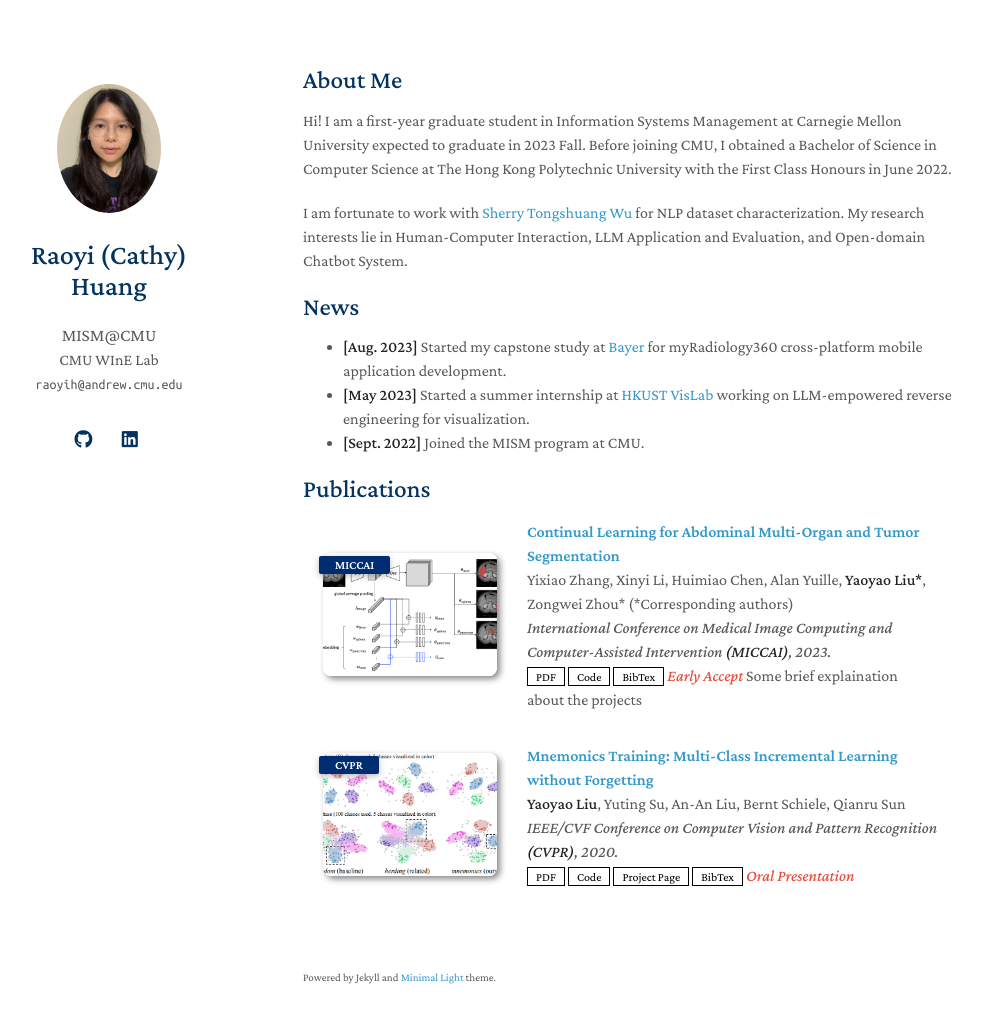
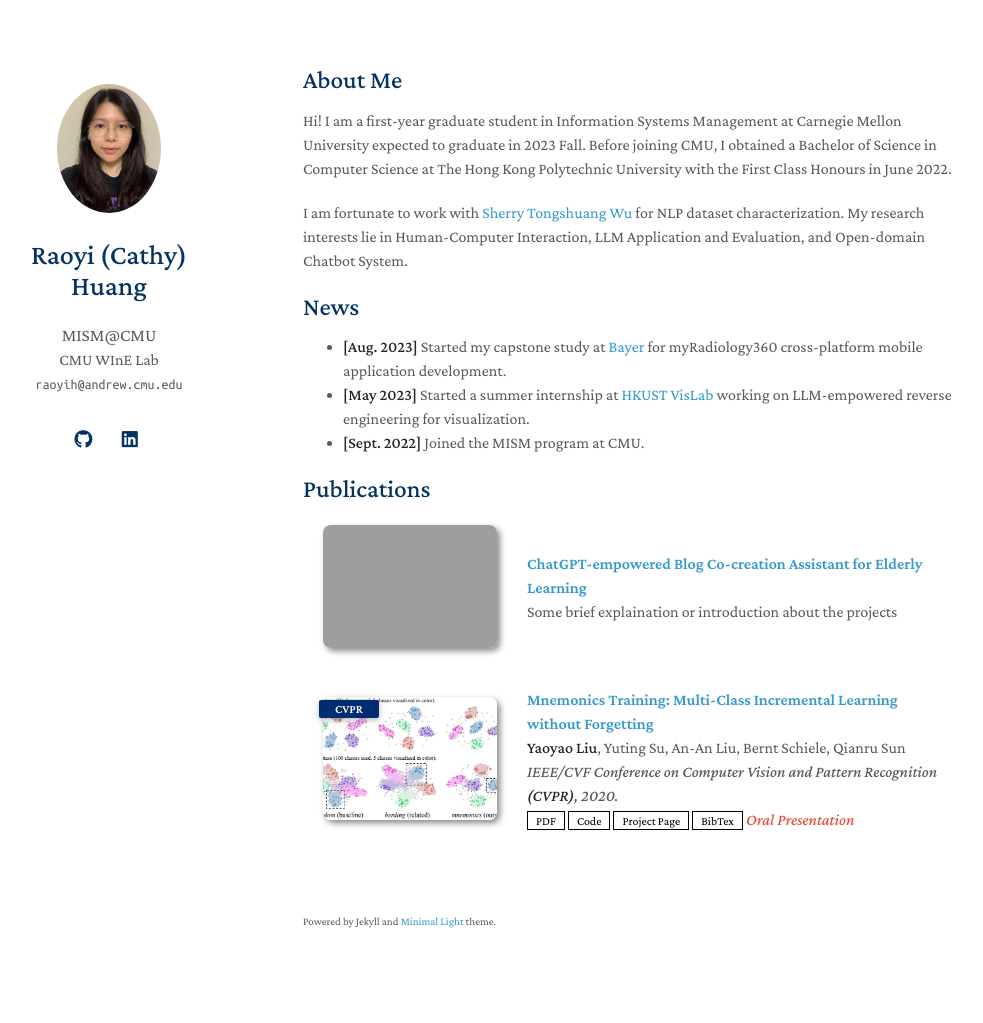
Before and after one commit to Huang-Raoyi/Huang-Raoyi.github.io, a Jekyll site: the page built from index.md, in a window 1280 px wide and 1058 px high. Shown: the top 1023 px of the window, without its empty margins (167-1150 px from the left). Built offline with Jekyll 4.4.1, drawn with Linux system fonts in a browser that asks for light colours; nearby versions of some CDN libraries; a style sheet for code colours, icons or effects is not loaded; our own code applies the rules of GitHub Pages for plain Markdown files; grey boxes are pictures that could not be loaded.

Commit message:
Update projects.yml

```diff
--- a/_data/projects.yml
+++ b/_data/projects.yml
@@ -1,15 +1,8 @@
 main:
 
-  - title: Continual Learning for Abdominal Multi-Organ and Tumor Segmentation
-    authors: Yixiao Zhang, Xinyi Li, Huimiao Chen, Alan Yuille, <strong>Yaoyao Liu*</strong>, Zongwei Zhou* (*Corresponding authors)
-    conference_short: MICCAI
-    conference: International Conference on Medical Image Computing and Computer-Assisted Intervention <strong>(MICCAI)</strong>, 2023.
-    pdf: https://arxiv.org/pdf/2306.00988.pdf
-    code: https://github.com/MrGiovanni/ContinualLearning
-    bibtex: https://bib.yliu.me/MICCAI23.txt
-    image: ./assets/img/teaser_example_2.png
-    notes: Early Accept
-    others: Some brief explaination about the projects
+  - title: ChatGPT-empowered Blog Co-creation Assistant for Elderly Learning
+    authors: Some brief explaination or introduction about the projects
+    image: ./assets/img/elderly-ui.png
 
   - title: "Mnemonics Training: Multi-Class Incremental Learning without Forgetting"
     authors: <strong>Yaoyao Liu</strong>, Yuting Su, An-An Liu, Bernt Schiele, Qianru Sun
```
